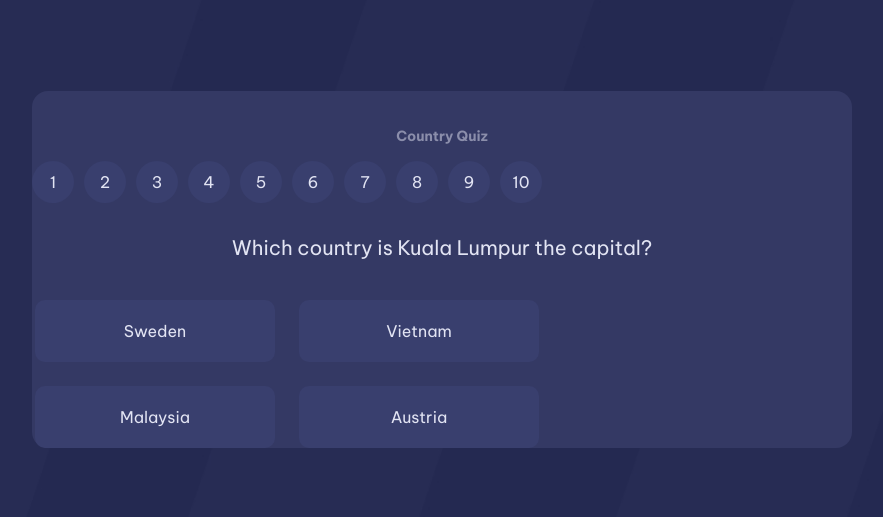
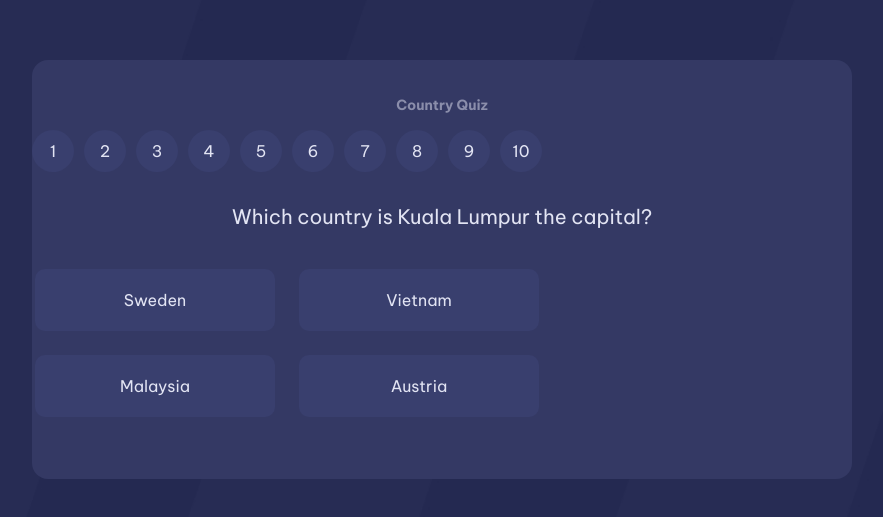
Before and after one commit to EdiedRamos/country-quiz, a React (Vite) app: page / in a window 1280 px wide. Shown: the part 131-648 px from the top of the page, without its empty margins (198-1081 px from the left). Built offline with nearby package versions, Linux system fonts and the light colour scheme; no server answers.

Commit message:
style: Question options margin updated

```diff
--- a/src/components/Organisms/Question/Question.scss
+++ b/src/components/Organisms/Question/Question.scss
@@ -27,6 +27,6 @@
   }
 
   &__options {
-    margin-top: 40px;
+    margin: 40px 0 62px 0;
   }
 }
```
